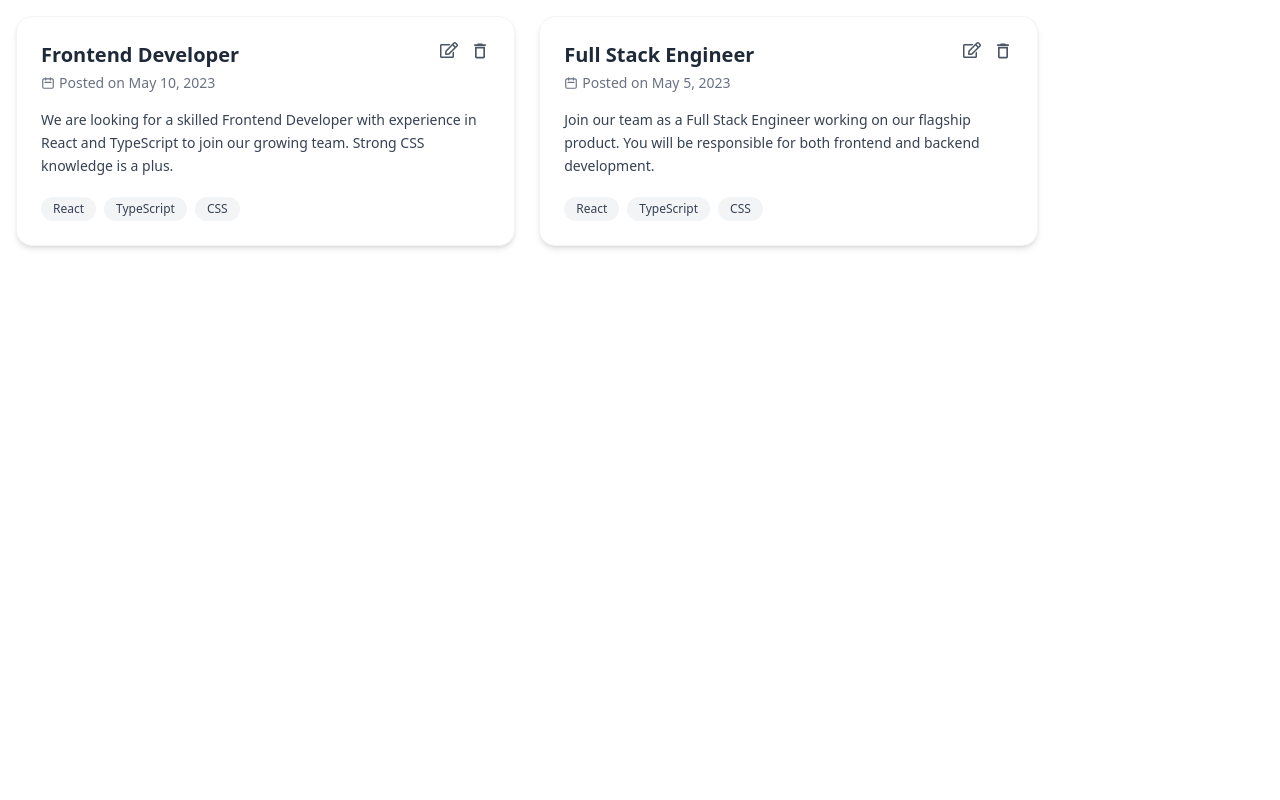
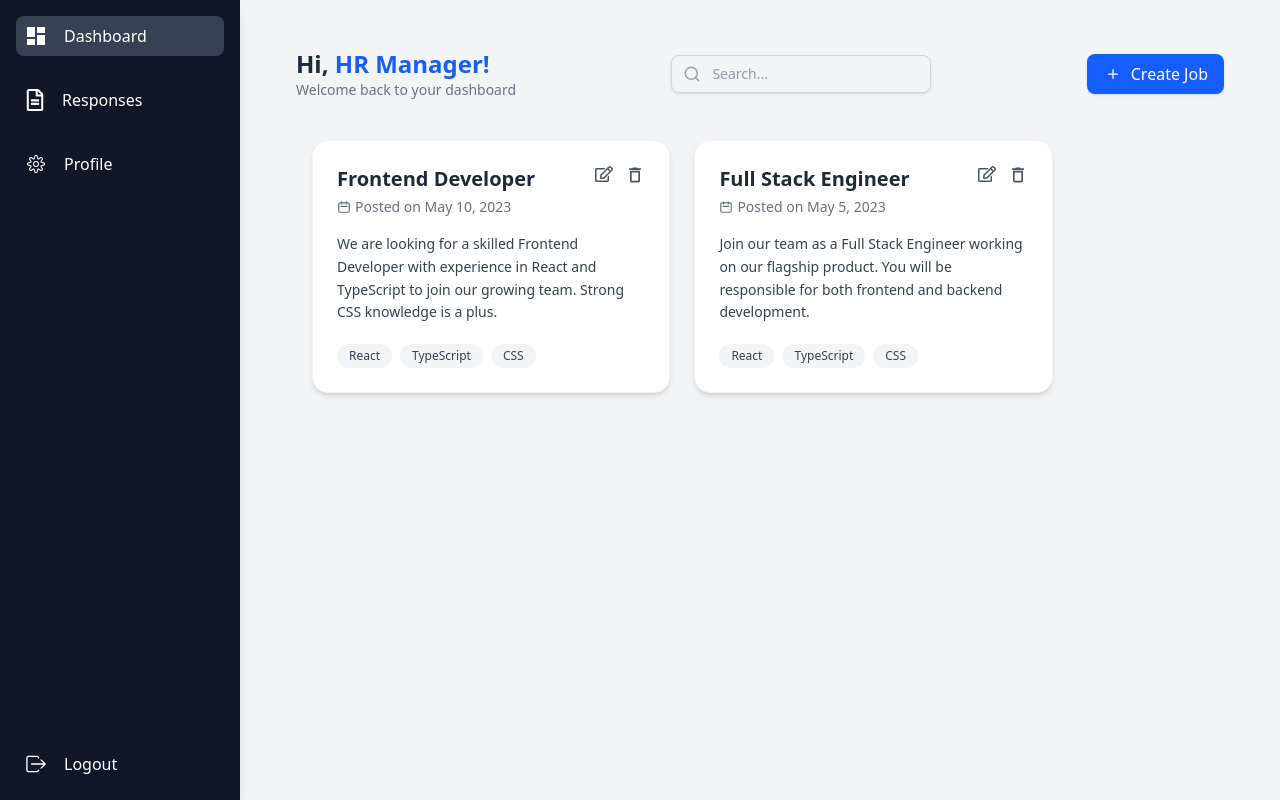
Before and after one commit to Ahmed-Silat/FYP, a React (Vite) app in the folder fyp-frontend/: page /hr/dashboard in a window 1280 px wide. Built offline with nearby package versions, Linux system fonts and the light colour scheme; no server answers.

Commit message:
hr dashboard UI and routes of the hr has been setup

```diff
--- a/fyp-frontend/src/App.jsx
+++ b/fyp-frontend/src/App.jsx
@@ -16,6 +16,9 @@ import AdminCandidateManagement from "./Components/AdminCandidateManagement";
 import CandidateLayout from "./Components/CandidateLayout";
 import Results from "./pages/candidate/Results";
 import HrJobCards from "./Components/HrJobCards";
+import HrLayout from "./Components/HrLayout";
+import HrDashboard from "./pages/hr/HrDashboard";
+import Responses from "./pages/hr/Responses";
 function App() {
   return (
     <>
@@ -36,17 +39,23 @@ function App() {
       {/* <AdminHrManagement /> */}
       {/* <AdminCandidateManagement /> */}
       {/* <CandidateDashboard /> */}
-      {/* <Router>
+      <Router>
         <Routes>
           <Route path="/candidate" element={<CandidateLayout />}>
             <Route path="dashboard" element={<CandidateDashboard />} />
             <Route path="profile" element={<Profile />} />
             <Route path="results" element={<Results />} />
           </Route>
+
+          <Route path="/hr" element={<HrLayout />}>
+            <Route path="dashboard" element={<HrDashboard />} />
+            <Route path="profile" element={<Profile />} />
+            <Route path="responses" element={<Responses />} />
+          </Route>
         </Routes>
-      </Router> */}
+      </Router>
 
-      <HrJobCards />
+      {/* <HrJobCards /> */}
     </>
   );
 }
--- a/fyp-frontend/src/Components/HrLayout.jsx
+++ b/fyp-frontend/src/Components/HrLayout.jsx
@@ -1,4 +1,9 @@
 import React from "react";
+import { CiSettings } from "react-icons/ci";
+import { FaRegFileAlt } from "react-icons/fa";
+import { MdDashboard } from "react-icons/md";
+import Sidebar from "./Sidebar";
+import { Outlet } from "react-router";
 
 const HrLayout = () => {
   const hrLinks = [
--- a/fyp-frontend/src/pages/hr/HrDashboard.jsx
+++ b/fyp-frontend/src/pages/hr/HrDashboard.jsx
@@ -1,7 +1,40 @@
 import React from "react";
+import Searchbar from "../../Components/Searchbar";
+import { IoIosAdd } from "react-icons/io";
+import HrJobCards from "../../Components/HrJobCards";
 
 const HrDashboard = () => {
-  return <div>HrDashboard</div>;
+  return (
+    <div className="px-4 md:px-8 py-6">
+      {/* Header Section */}
+      <div className="flex flex-col md:flex-row items-start md:items-center justify-between gap-4 mb-6">
+        <div>
+          <h2 className="text-2xl font-semibold text-gray-800">
+            Hi, <span className="text-blue-600">HR Manager!</span>
+          </h2>
+          <p className="text-sm text-gray-500">
+            Welcome back to your dashboard
+          </p>
+        </div>
+
+        <div className="w-full md:w-auto">
+          <Searchbar />
+        </div>
+
+        <div>
+          <button className="flex items-center gap-2 bg-blue-600 hover:bg-blue-700 text-white px-4 py-2 rounded-lg shadow transition-colors duration-300">
+            <IoIosAdd size={20} />
+            Create Job
+          </button>
+        </div>
+      </div>
+
+      {/* Job Cards */}
+      <div>
+        <HrJobCards />
+      </div>
+    </div>
+  );
 };
 
 export default HrDashboard;
```
